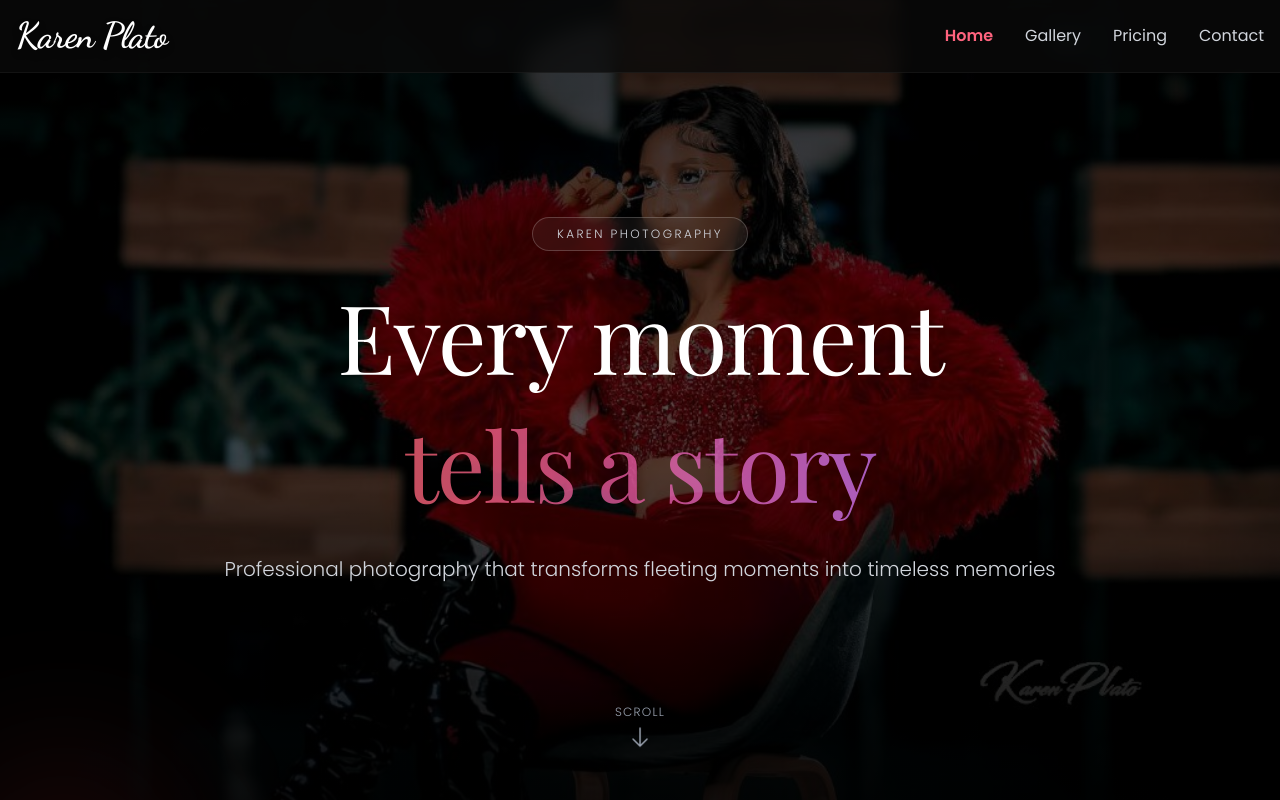
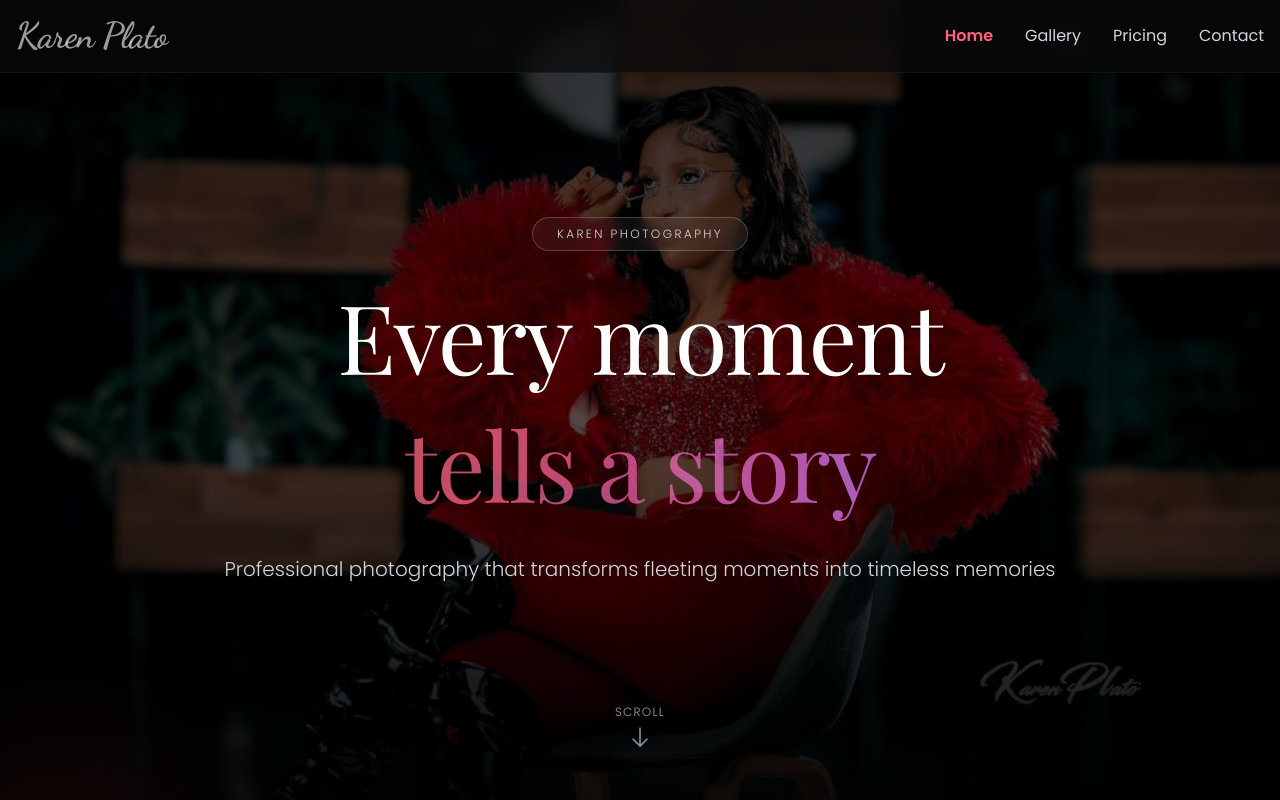
Before and after one commit to Dee-jedi/karen, a React (Vite) app: page / in a window 1280 px wide. Shown: the top 800 px of the page. Built offline with nearby package versions, Linux system fonts and the light colour scheme; a web font is replaced by a local one.

Commit message:
Added logo opacity

```diff
--- a/src/components/Header.tsx
+++ b/src/components/Header.tsx
@@ -10,7 +10,7 @@ const Header = () => {
         {/* Logo on the left */}
         <div className="flex items-center">
           {/* <img src={logo} alt="Logo" className="h-8 w-auto" /> */}
-          <h1 className="font-dancing-script text-2xl sm:text-3xl md:text-4xl text-white tracking-wider drop-shadow-lg">
+          <h1 className="font-dancing-script text-2xl sm:text-3xl md:text-4xl text-white/60 tracking-wider drop-shadow-lg">
             Karen Plato
           </h1>
         </div>
```
